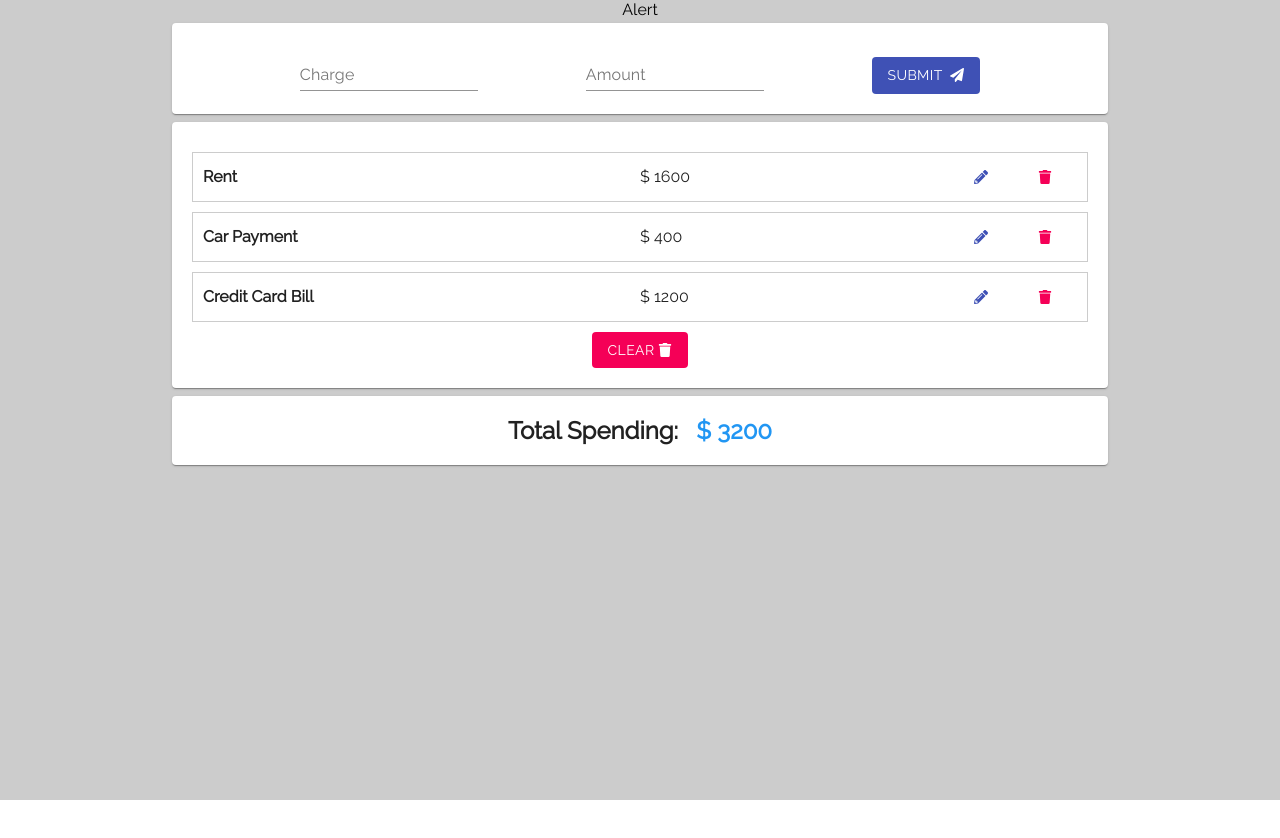
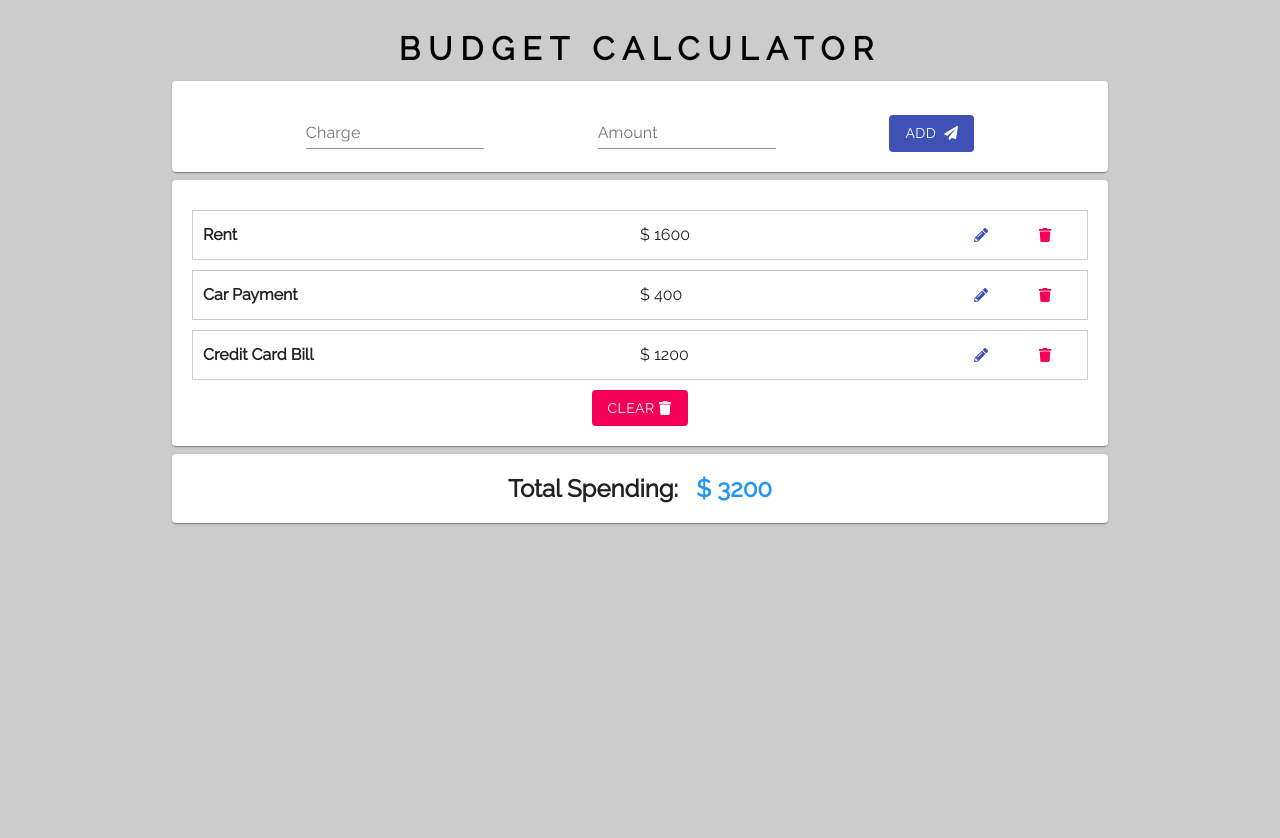
Before and after one commit to RylanZhou/react-projects, a React (Create React App) app: page / in a window 1280 px wide. Before the commit the page ends 800 px from the top, so only its background shows below. Built offline with nearby package versions, Linux system fonts and the light colour scheme.

Commit message:
Budget Calculator part II

```diff
--- a/package.json
+++ b/package.json
@@ -4,6 +4,7 @@
   "private": true,
   "dependencies": {
     "@material-ui/core": "^4.8.3",
+    "@material-ui/lab": "^4.0.0-alpha.39",
     "@testing-library/jest-dom": "^4.2.4",
     "@testing-library/react": "^9.4.0",
     "@testing-library/user-event": "^7.2.1",
--- a/src/Budget Calculator App/components/Alert.js
+++ /dev/null
@@ -1,9 +0,0 @@
-import React from 'react'
-
-export default function Alert() {
-  return (
-    <div>
-      Alert
-    </div>
-  )
-}
--- a/src/Budget Calculator App/components/ExpenseForm.js
+++ b/src/Budget Calculator App/components/ExpenseForm.js
@@ -4,43 +4,59 @@ import PropTypes from 'prop-types'
 import { TextField, Button } from '@material-ui/core'
 import { FaPaperPlane } from 'react-icons/fa'
 
-export default function ExpenseForm(props) {
-  const [charge, setCharge] = useState(props.expense.charge || '')
-  const [amount, setAmount] = useState(props.expense.amount || '')
+import Message from './Message'
 
-  const handleSubmit = (e) => {
+const ERROR_TYPE = 'error'
+const SUCCESS_TYPE = 'success'
+
+export default function ExpenseForm({ expense, handleChange, editMode, handleSubmit }) {
+  const [alert, setAlert] = useState({ show: false, text: ERROR_TYPE })
+
+  const checkSubmit = (e) => {
     e.preventDefault()
-    props.handleSubmit(charge, amount)
+    if (!expense.charge || expense.amount <= 0) {
+      setAlert({ show: true, type: ERROR_TYPE })
+    } else {
+      setAlert({ show: true, type: SUCCESS_TYPE })
+      handleSubmit(expense)
+    }
+  }
+
+  const handleMessageClose = () => {
+    setAlert({ ...alert, show: false })
   }
 
   return (
-    <form className="expense-form" onSubmit={handleSubmit}>
+    <form className="expense-form" onSubmit={checkSubmit}>
       <TextField
         label="Charge"
         name="charge"
-        value={charge}
-        onChange={(e) => setCharge(e.target.value)}
+        value={expense.charge}
+        onChange={(e) => handleChange(e.target)}
         placeholder="e.g. Rent" />
       <TextField
         label="Amount"
         name="amount"
         type="number"
-        value={amount}
-        onChange={(e) => setAmount(e.target.value)}
+        value={expense.amount}
+        onChange={(e) => handleChange(e.target)}
         placeholder="e.g. 100" />
       <Button
         color="primary"
         variant="contained"
         disableElevation
         type="submit">
-        Submit &nbsp;
+        { editMode ? 'Save' : 'Add' } &nbsp;
         <FaPaperPlane />
       </Button>
+      <Message {...alert} handleClose={handleMessageClose} />
     </form>
   )
 }
 
 ExpenseForm.propTypes = {
   expense: PropTypes.object,
+  editMode: PropTypes.bool,
+  handleChange: PropTypes.func,
   handleSubmit: PropTypes.func
 }
--- a/src/Budget Calculator App/components/ExpenseItem.js
+++ b/src/Budget Calculator App/components/ExpenseItem.js
@@ -4,15 +4,15 @@ import PropTypes from 'prop-types'
 import { Button } from '@material-ui/core'
 import { FaPencilAlt, FaTrash } from 'react-icons/fa'
 
-export default function ExpenseItem({ charge, amount }) {
+export default function ExpenseItem({ id, charge, amount, handleDelete, handleEdit }) {
   return (
     <li className="expense-item">
       <span className="charge">{charge}</span>
       <span className="amount">$ {amount}</span>
-      <Button color="primary">
+      <Button color="primary" onClick={() => handleEdit(id)}>
         <FaPencilAlt />
       </Button>
-      <Button color="secondary">
+      <Button color="secondary" onClick={() => handleDelete(id)} >
         <FaTrash />
       </Button>
     </li>
@@ -20,6 +20,9 @@ export default function ExpenseItem({ charge, amount }) {
 }
 
 ExpenseItem.propTypes = {
+  id: PropTypes.string,
   charge: PropTypes.string,
-  amount: PropTypes.number
+  amount: PropTypes.oneOfType([PropTypes.string, PropTypes.number]),
+  handleDelete: PropTypes.func,
+  handleEdit: PropTypes.func
 }
--- a/src/Budget Calculator App/components/ExpenseList.js
+++ b/src/Budget Calculator App/components/ExpenseList.js
@@ -6,16 +6,24 @@ import { FaTrash } from 'react-icons/fa'
 
 import ExpenseItem from './ExpenseItem'
 
-export default function ExpenseList({ expenses }) {
+export default function ExpenseList({ expenses, handleEdit, handleClearAll, handleDeleteSingle }) {
   return (
     <div className="expense-list">
       <ul className="list">
         {expenses.map(each => (
-          <ExpenseItem key={each.id} {...each} />
+          <ExpenseItem
+            key={each.id}
+            {...each}
+            handleDelete={handleDeleteSingle}
+            handleEdit={handleEdit} />
         ))}
       </ul>
       {expenses.length && (
-        <Button color="secondary" variant="contained" disableElevation>
+        <Button
+          color="secondary"
+          variant="contained"
+          disableElevation
+          onClick={handleClearAll}>
           Clear&nbsp;<FaTrash />
         </Button>
       )}
@@ -24,5 +32,8 @@ export default function ExpenseList({ expenses }) {
 }
 
 ExpenseList.propTypes = {
-  expenses: PropTypes.array
+  expenses: PropTypes.array,
+  handleEdit: PropTypes.func,
+  handleClearAll: PropTypes.func,
+  handleDeleteSingle: PropTypes.func
 }
--- /dev/null
+++ b/src/Budget Calculator App/components/Message.js
@@ -0,0 +1,33 @@
+import React from 'react'
+import PropTypes from 'prop-types'
+
+import { Snackbar } from '@material-ui/core'
+import { Alert } from '@material-ui/lab'
+
+const TYPE_TEXT = {
+  'error': 'Charge cannot be empty and amount has to be greater than zero.',
+  'success': 'Item added.'
+}
+
+export default function Message({ type, show, handleClose }) {
+  return (
+    <Snackbar
+      open={show}
+      anchorOrigin={{ vertical: 'bottom', horizontal: 'center' }}
+      autoHideDuration={3000}
+      onClose={handleClose}>
+      <Alert
+        severity={type}
+        variant="filled"
+        onClose={handleClose}>
+        {TYPE_TEXT[type]}
+      </Alert>
+    </Snackbar>
+  )
+}
+
+Message.propTypes = {
+  type: PropTypes.oneOf(['error', 'success']),
+  show: PropTypes.bool,
+  handleClose: PropTypes.func
+}
--- a/src/Budget Calculator App/index.js
+++ b/src/Budget Calculator App/index.js
@@ -1,8 +1,8 @@
 import React, { useState } from 'react'
+import uuid from 'uuid/v4'
 
 import { Card } from '@material-ui/core'
 
-import Alert from './components/Alert'
 import ExpenseList from './components/ExpenseList'
 import ExpenseForm from './components/ExpenseForm'
 
@@ -12,7 +12,8 @@ import './style.scss'
 
 function calculateTotal(expenses) {
   return expenses.reduce(
-    (accumulate, currentItem) => accumulate + currentItem.amount, 0
+    (accumulate, currentItem) => accumulate + parseInt(currentItem.amount),
+    0
   )
 }
 
@@ -20,24 +21,64 @@ export default function BudgetCalculator() {
   // React.useState(initState)
   // Returns an array containing two elements: [Origin, Update Function]
   const [expenses, setExpenses] = useState(mockExpensesData)
-  const [pendingExpense, setPendingExpense] = useState()
+  const [pendingExpense, setPendingExpense] = useState({ id: '', charge: '', amount: '' })
+  const [editMode, setEditMode] = useState(false)
 
-  const handleSubmit = (charge, amount) => {
-    console.log(charge, amount)
+  const handleSubmit = () => {
+    if (!editMode) {
+      const singleExpense = {
+        ...pendingExpense,
+        id: uuid()
+      }
+      setExpenses([...expenses, singleExpense])
+    } else {
+      // TODO
+    }
+    setEditMode(false)
+  }
+
+  const handleEdit = id => {
+    const target = expenses.find(each => each.id === id)
+    setPendingExpense({ ...target })
+    setEditMode(true)
+  }
+
+  const handleChange = (target) => {
+    setPendingExpense({ ...pendingExpense, [target.name]: target.value })
+  }
+
+  const handleClearAll = () => {
+    setExpenses([])
+  }
+
+  const handleDeleteSingle = id => {
+    setExpenses(expenses.filter(each => each.id !== id))
   }
 
   return (
     <div className="page-container">
-      <Alert />
+      <h1 className="title">Budget Calculator</h1>
+
       <Card className="card">
         <ExpenseForm
-          expense={pendingExpense || {}}
+          expense={pendingExpense}
+          editMode={editMode}
+          handleChange={handleChange}
           handleSubmit={handleSubmit}
         />
       </Card>
-      <Card className="card">
-        <ExpenseList expenses={expenses} />
-      </Card>
+      {expenses.length ? (
+        <Card className="card">
+          <ExpenseList
+            expenses={expenses}
+            handleEdit={handleEdit}
+            handleClearAll={handleClearAll}
+            handleDeleteSingle={handleDeleteSingle}
+          />
+        </Card>
+      ) : (
+        <React.Fragment />
+      )}
       <Card className="card">
         <h1 className="total">
           Total Spending: &nbsp; <span>$ {calculateTotal(expenses)}</span>
--- a/src/Budget Calculator App/style.scss
+++ b/src/Budget Calculator App/style.scss
@@ -10,8 +10,15 @@
   display: flex;
   flex-direction: column;
   align-items: center;
-  height: 100vh;
+  min-height: 100vh;
+  padding: 20px 0;
   background-color: #ccc;
+
+  .title {
+    margin: 10px 0;
+    text-transform: uppercase;
+    letter-spacing: 8px;
+  }
 
   .card {
     width: 70%;
```
Also changed, not shown: 1 other file (tests, documents, lock files or other folders).
